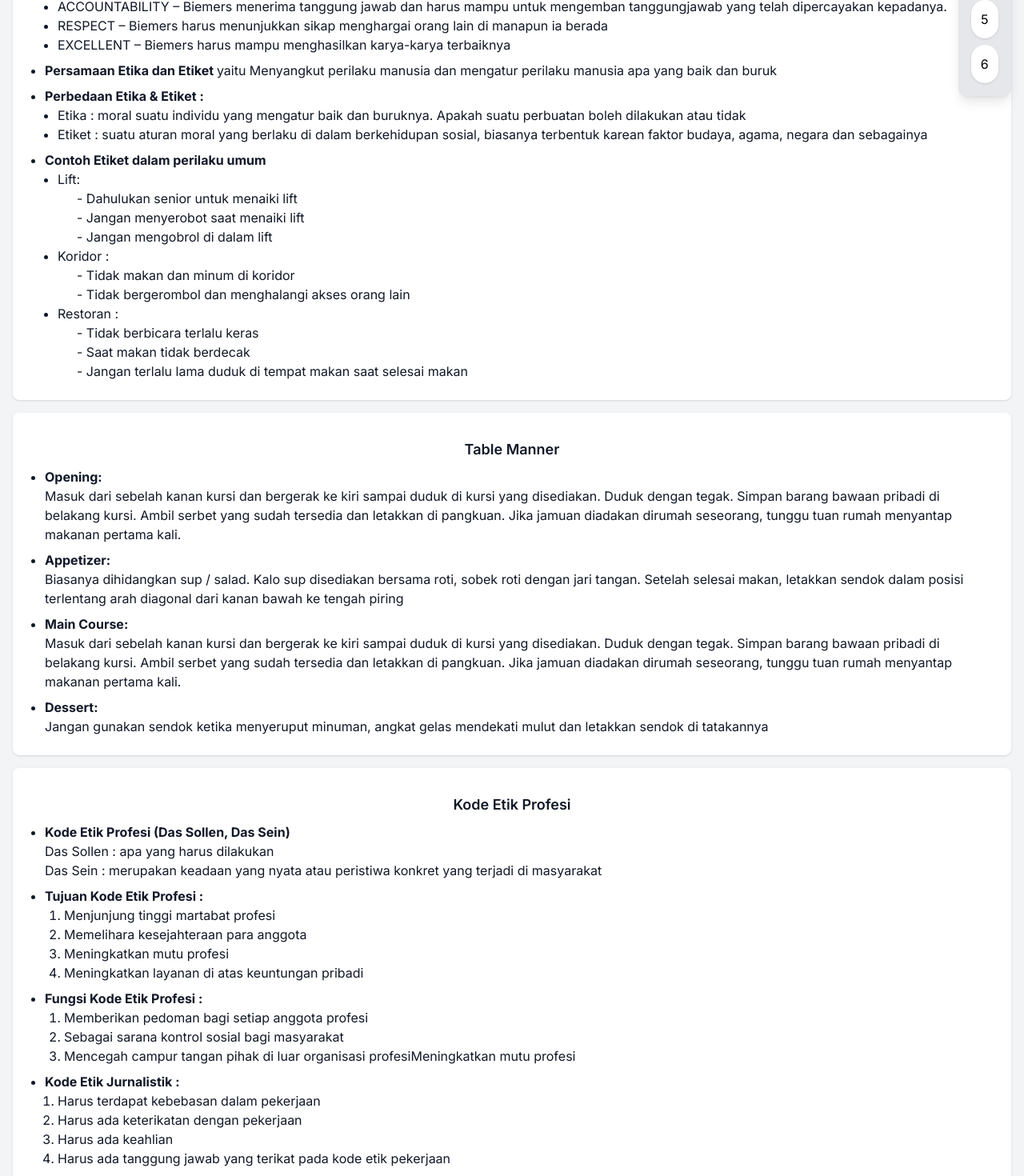
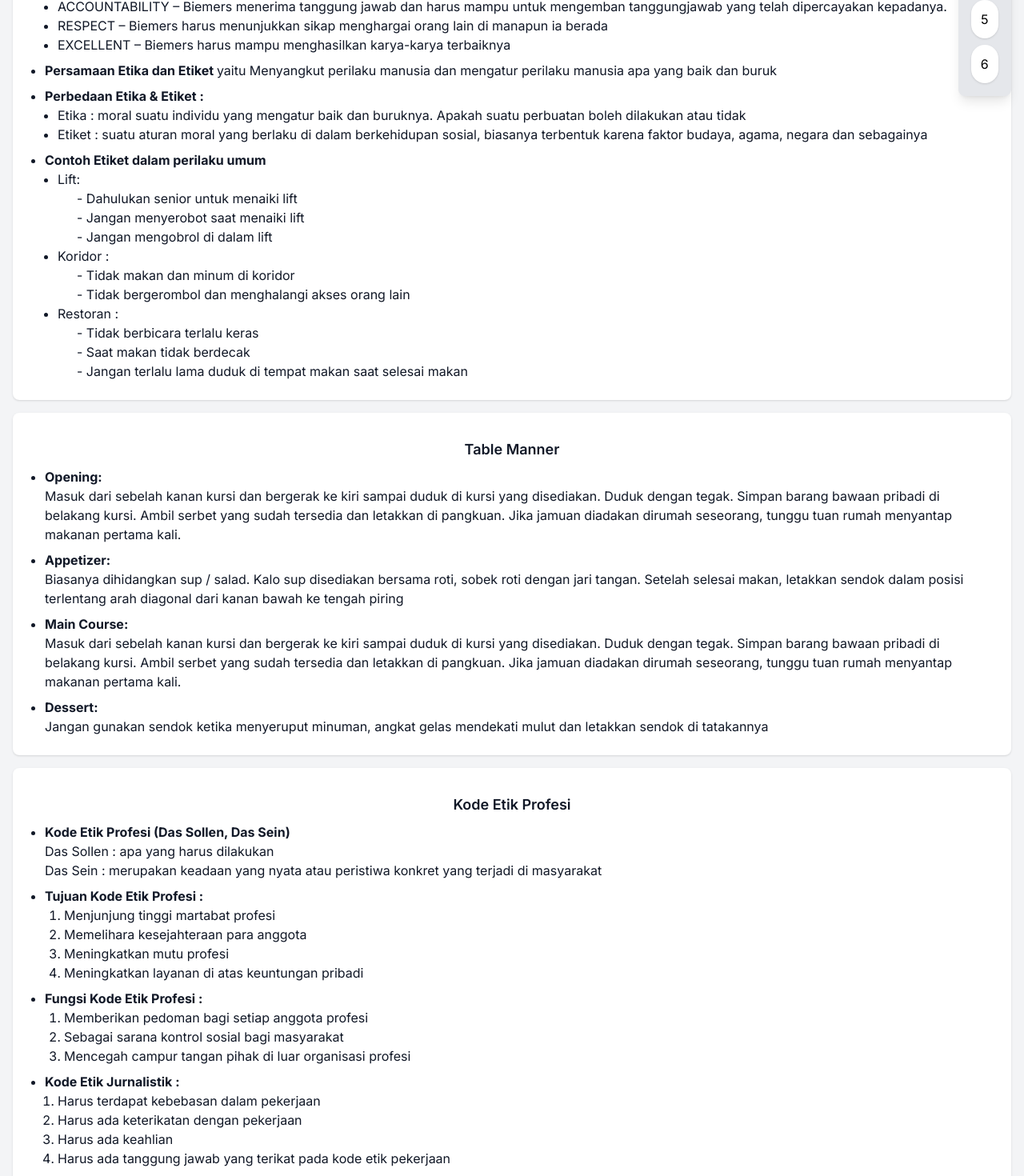
Before and after one commit to KwikAndreas/etiket, a Next.js app: page / in a window 1280 px wide. Shown: the part 460-1930 px from the top of the page at 80% size. Built offline with nearby package versions, Linux system fonts and the light colour scheme.

Commit message:
fix typo

```diff
--- a/app/pages/EtikaEtiket.tsx
+++ b/app/pages/EtikaEtiket.tsx
@@ -77,7 +77,7 @@ const EtikaEtiket = () => {
             </li>
             <li>
               Etiket : suatu aturan moral yang berlaku di dalam berkehidupan
-              sosial, biasanya terbentuk karean faktor budaya, agama, negara dan
+              sosial, biasanya terbentuk karena faktor budaya, agama, negara dan
               sebagainya
             </li>
           </ul>
--- a/app/pages/KodeEtikProfesi.tsx
+++ b/app/pages/KodeEtikProfesi.tsx
@@ -34,7 +34,7 @@ const KodeEtik = () => {
             <li>Sebagai sarana kontrol sosial bagi masyarakat</li>
             <li>
               Mencegah campur tangan pihak di luar organisasi
-              profesiMeningkatkan mutu profesi
+              profesi
             </li>
           </ul>
         </li>
```
